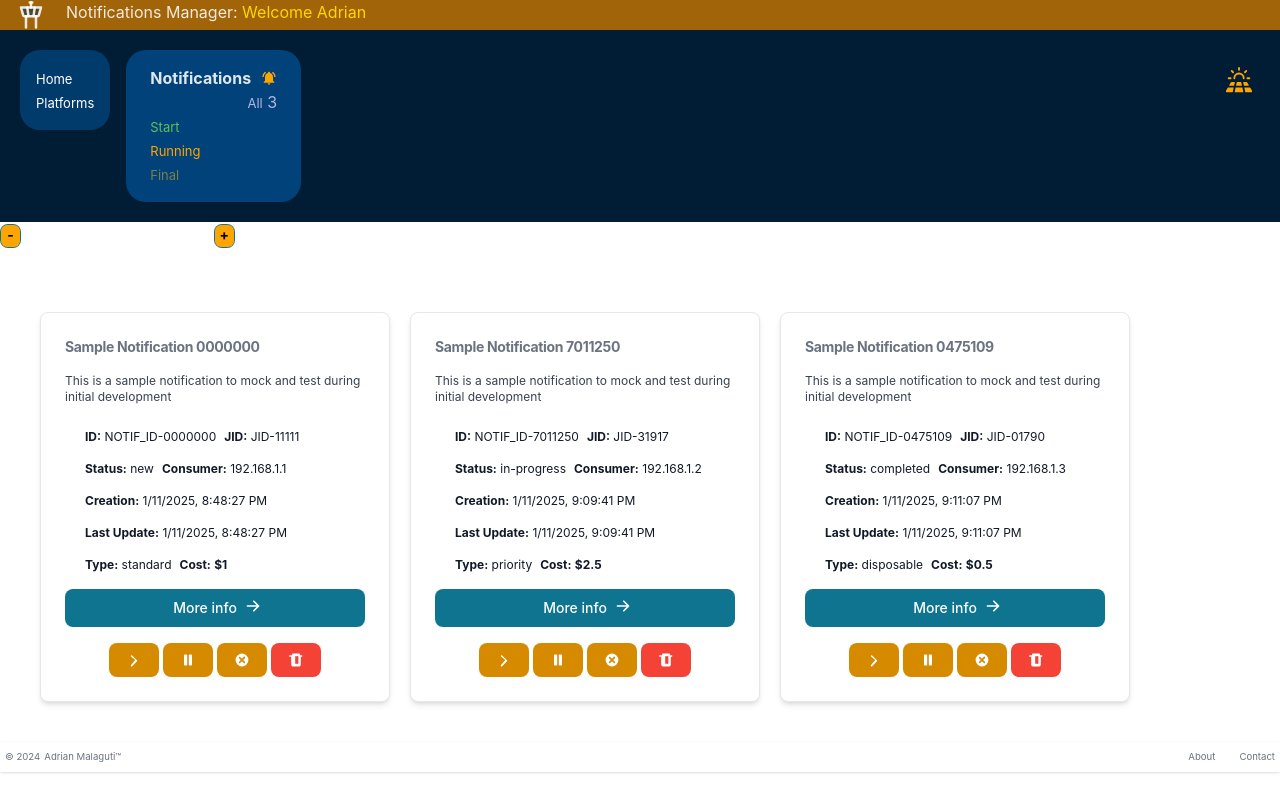
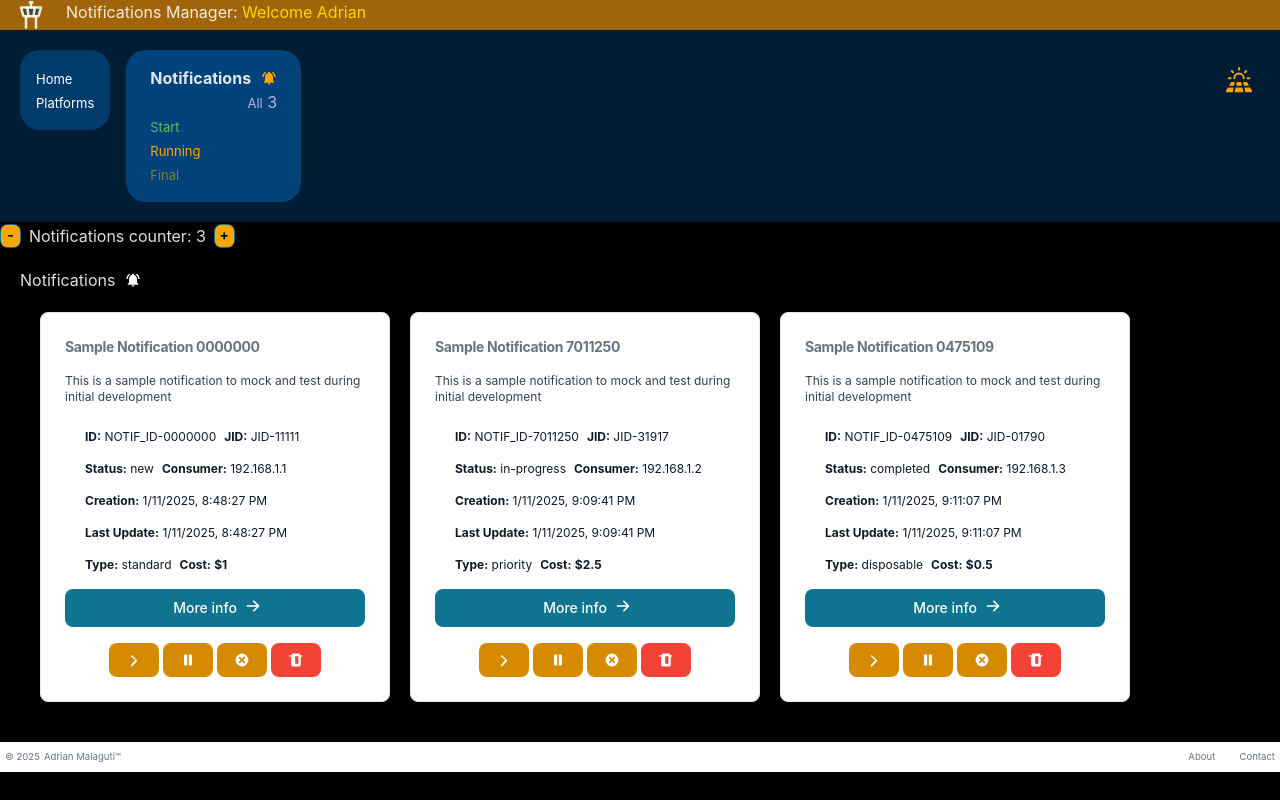
Before and after one commit to amalaguti/react_65675_prj, a React (Vite) app: page / in a window 1280 px wide. Built offline with nearby package versions, Linux system fonts and the light colour scheme.

Commit message:
fix: body background color

```diff
--- a/src/components/layout/footer/Footer.jsx
+++ b/src/components/layout/footer/Footer.jsx
@@ -5,7 +5,7 @@ import { Footer } from "flowbite-react";
 export function Component() {
   return (
     <Footer container id="stickyFooterBottom">
-      <Footer.Copyright href="#" by="Adrian Malaguti™" year={2024} />
+      <Footer.Copyright href="#" by="Adrian Malaguti™" year={2025} />
       <Footer.LinkGroup>
         <Footer.Link href="#">About</Footer.Link>
         <Footer.Link href="#">Contact</Footer.Link>
--- a/src/index.css
+++ b/src/index.css
@@ -36,6 +36,7 @@
 
   body {
     margin: 0;
+    background-color: black;
   }
 
   /**
```
